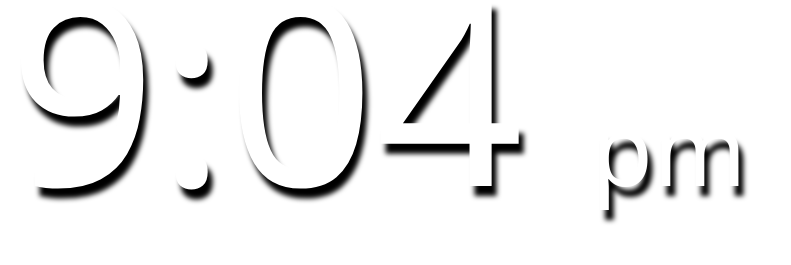
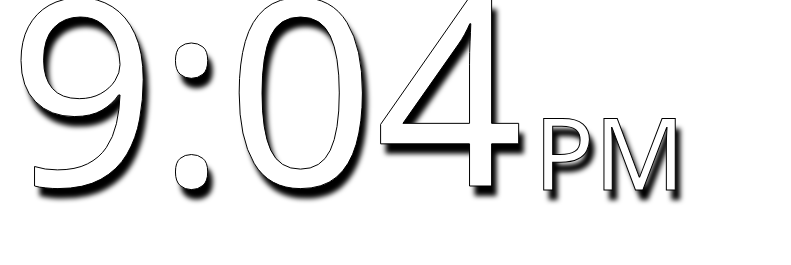
Before and after one commit to sspoon865/silly-clock, a website: page src/index.html in a window 1280 px wide. Shown: the whole page, without its empty margins (0-791 px from the left). Drawn offline with Linux system fonts and the light colour scheme.

Commit message:
Minor tweaks to formatting

```diff
--- a/src/index.html
+++ b/src/index.html
@@ -26,9 +26,15 @@
 			padding: 0px;
 			position: absolute;
 			-webkit-app-region: drag;
+			-webkit-text-stroke: 1px black;
 		}
 		.noons {
 			font-size: 100px;
+			text-transform: uppercase;
+			display: inline-block;
+			margin-top: 175px;
+			float: right;
+			padding: 0px 0px 0px 10px;
 			-webkit-app-region: drag;
 		}
 	</style>
--- a/src/renderer.js
+++ b/src/renderer.js
@@ -8,10 +8,8 @@ function getClock() {
 
 	if(hours > 12) {
 		clockHours.innerText = hours - 12;
-		clockNoons.innerText = "pm";
 	} else {
 		clockHours.innerText = hours;
-		clockNoons.innerText = "am";
 	}
 
 	if(minutes < 10) {
@@ -19,6 +17,12 @@ function getClock() {
 	} else {
 		clockMinutes.innerText = minutes;
 	}
+
+	if(hours >= 12) {
+		clockNoons.innerText = "pm";
+	} else {
+		clockNoons.innerText = "am";
+	}
 }
 
 window.onload = setInterval(function() {getClock()}, 250);
```
